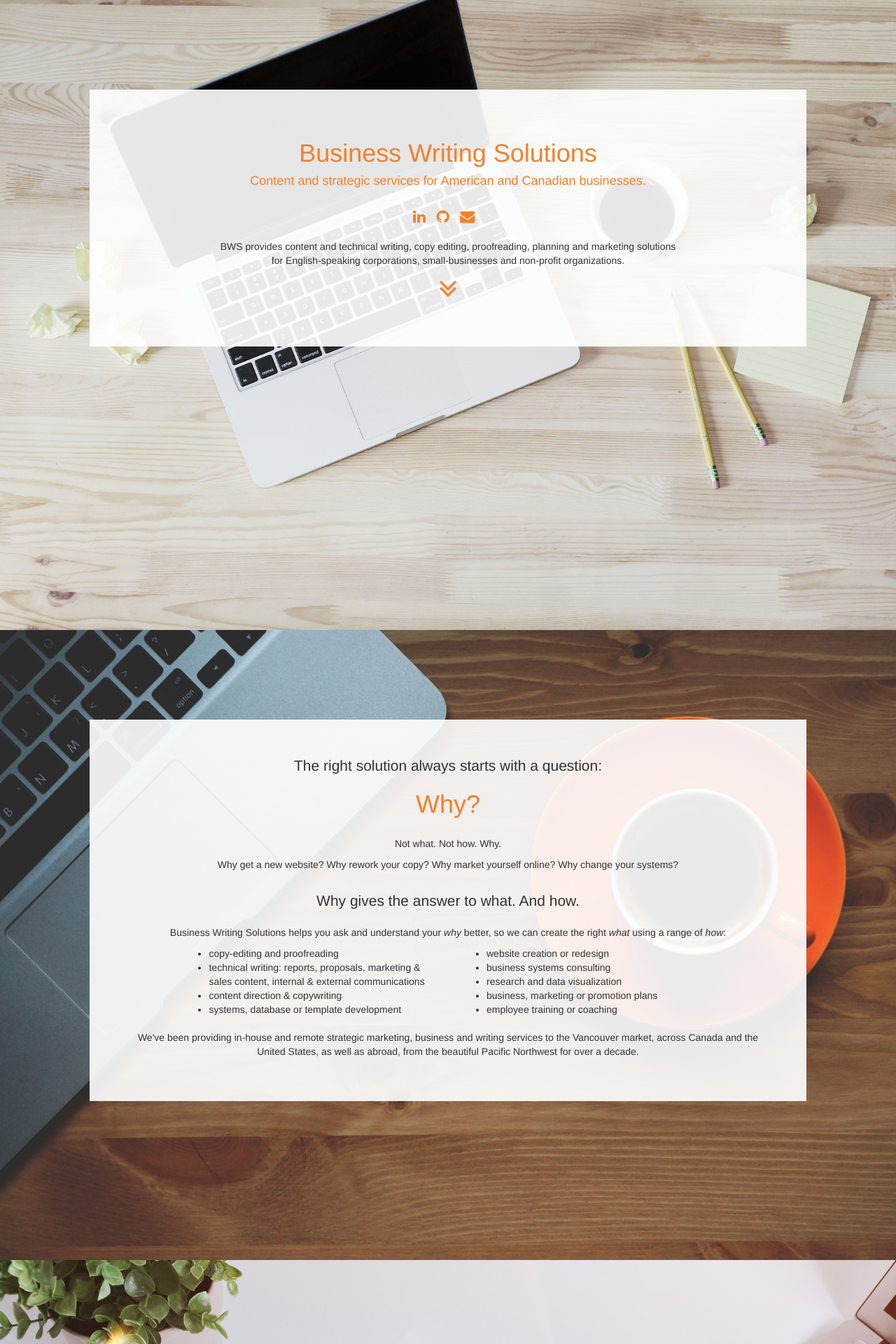
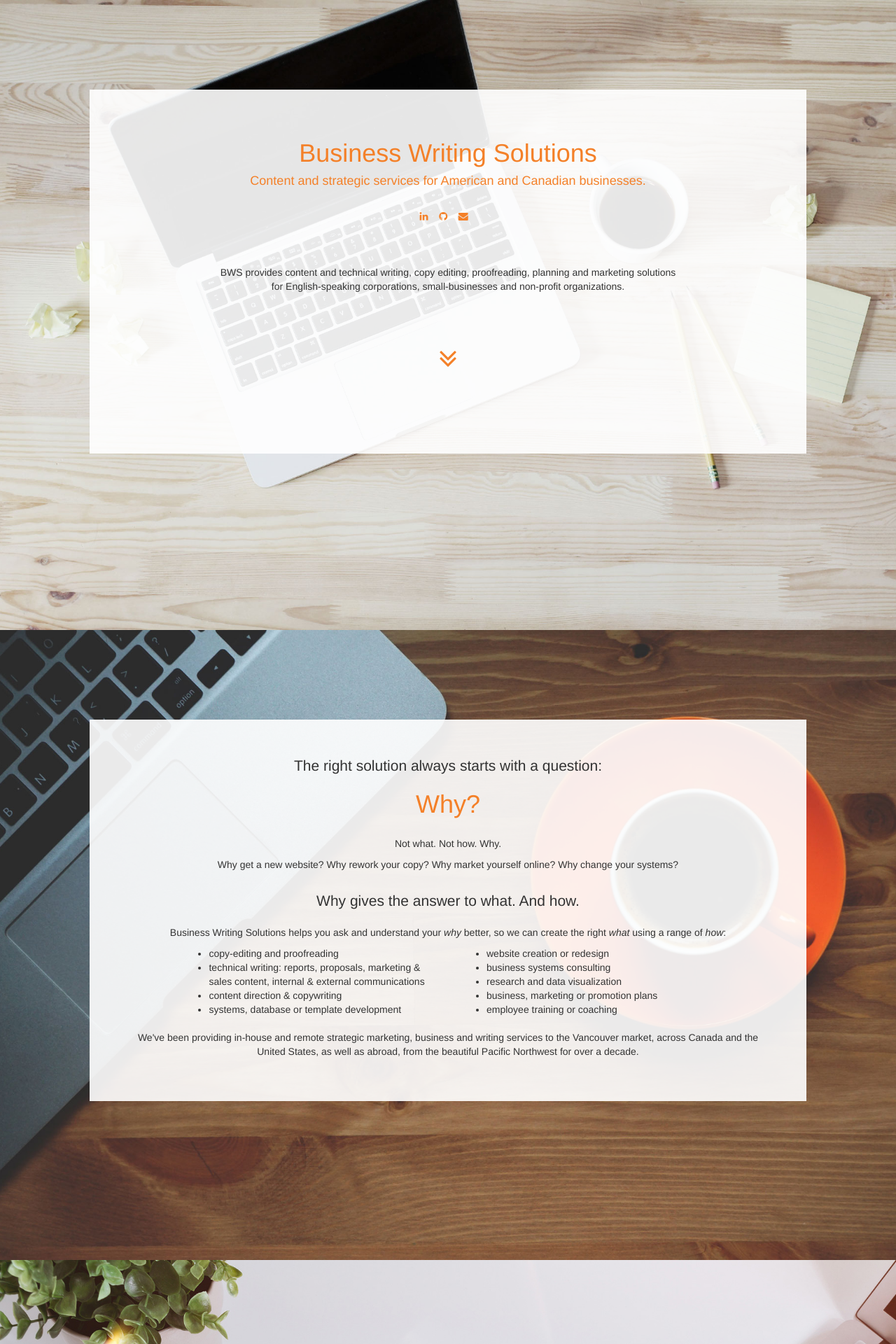
Before and after one commit to kaiewiggins/businesswriting, a Jekyll site: the page built from index.html, in a window 1280 px wide. Shown: the top 1920 px of the page at 70% size. Built offline with Jekyll 4.4.1, drawn with Linux system fonts in a browser that asks for light colours; nearby versions of some CDN libraries.

Commit message:
Update index.html

```diff
--- a/index.html
+++ b/index.html
@@ -10,15 +10,13 @@
           <h4>Content and strategic services for American and Canadian businesses.</h4>
           <br /> <!-- Start social media buttons of Section1/header -->
       <div class="row text-center"><p>
-        <a href="https://ca.linkedin.com/in/kaiedesign" target="_blank"><i class="fa fa-linkedin" style="color: #f48028; font-size: 1.5em;"></i></a>&nbsp;&nbsp;&nbsp;
-        <a href="https://github.com/kaiewiggins" target="_blank"><i class="fa fa-github" style="color: #f48028;  font-size: 1.5em;"></i></a>&nbsp;&nbsp;&nbsp;
-<a href="mailto:kaie.web@gmail.com" target="_blank"><i class="fa fa-envelope" style="color: #f48028;  font-size: 1.5em;"></i></a>&nbsp;&nbsp;&nbsp;
+        <a href="https://ca.linkedin.com/in/kaiedesign" target="_blank"><i class="fa fa-linkedin" style="color: #f48028;"></i></a>&nbsp;&nbsp;&nbsp;
+        <a href="https://github.com/kaiewiggins" target="_blank"><i class="fa fa-github" style="color: #f48028;"></i></a>&nbsp;&nbsp;&nbsp;
+<a href="mailto:kaie.web@gmail.com" target="_blank"><i class="fa fa-envelope" style="color: #f48028;"></i></a>&nbsp;&nbsp;&nbsp;
           </p></div><!--end row-->
-            <p> </p>
+            <p><br><br> </p>
           <p>BWS provides content and technical writing, copy editing, proofreading, planning and marketing solutions<br> for English-speaking corporations, small-businesses and non-profit organizations.</p>
-            <p> </p>
-            <i class="fa fa-angle-double-down" style="color: #f48028;  font-size: 3em;"></i>
-            <p> </p>
+            <i class="fa fa-angle-double-down" style="color: #f48028;  font-size: 3em; margin: 1.5em"></i>
         </div><!--close text-center-->
 </div><!--close first background img-->
 
```
